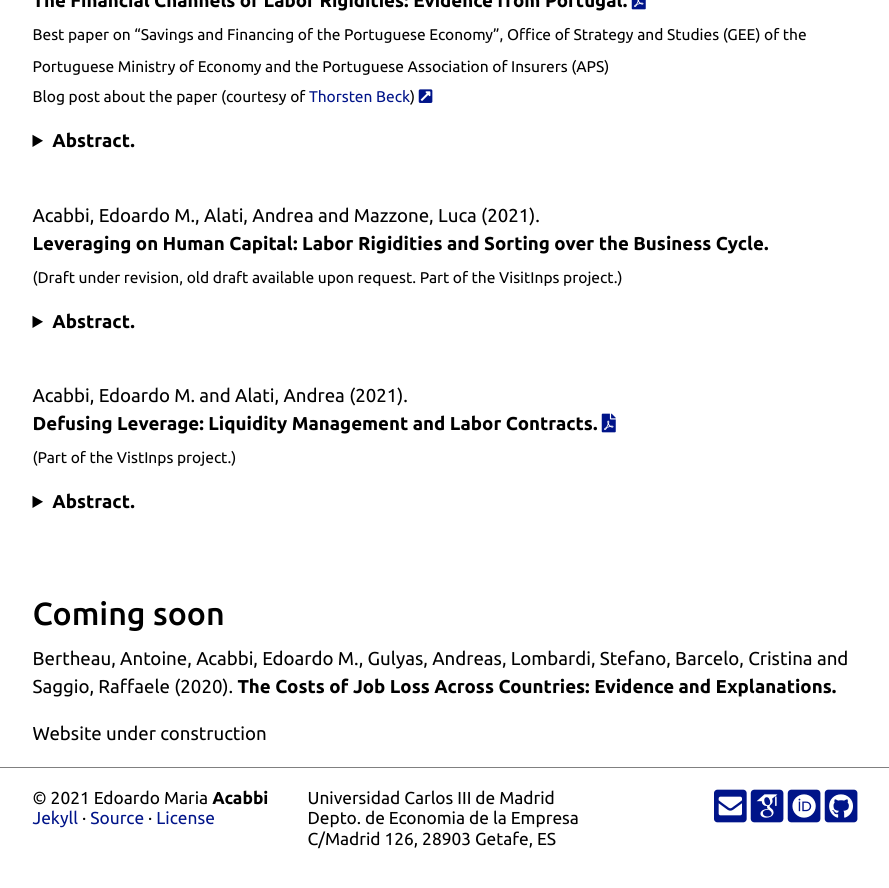
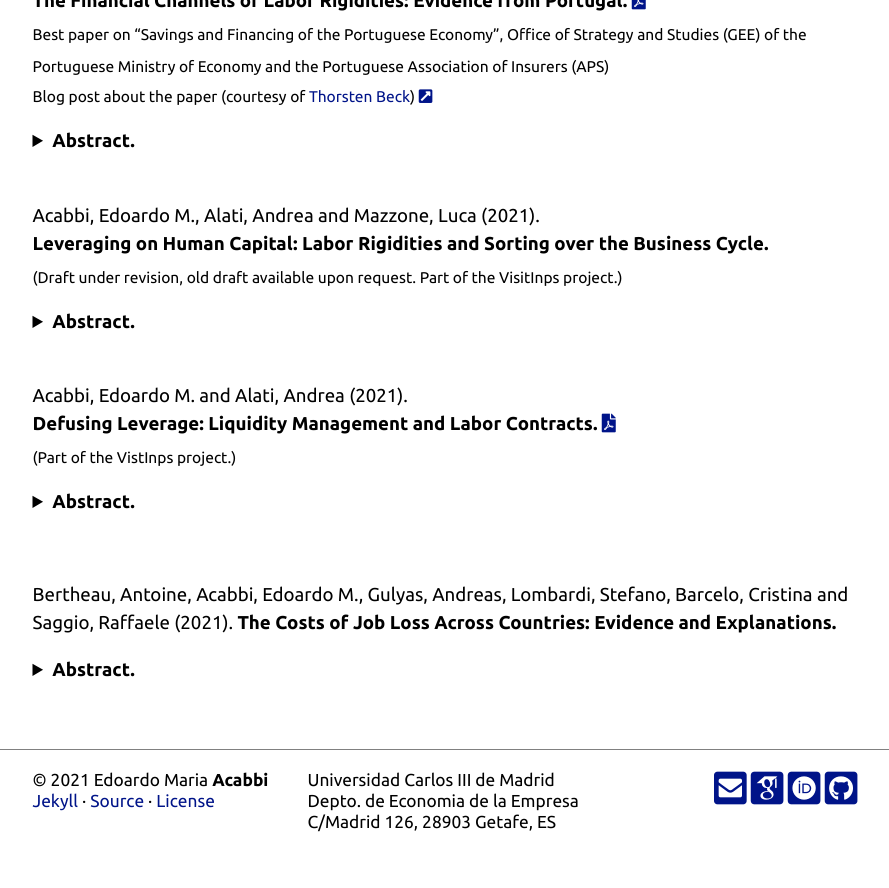
Before and after one commit to eacabbi/eacabbi.github.io, a Jekyll site: the page built from index.md, in a window 1280 px wide and 900 px high, scrolled down 920 px. Shown: the top 888 px of the window, without its empty margins (195-1084 px from the left). Built offline with Jekyll 4.4.1, drawn with Linux system fonts in a browser that asks for light colours; some web fonts are replaced; some of the changed text lies outside the part shown.

Commit message:
Added new paper

```diff
--- a/index.md
+++ b/index.md
@@ -48,11 +48,14 @@ Rigidities in firms' payroll structures are likely to increase the transmission
 
 </details>
 <br>
-## Coming soon
 
-Bertheau, Antoine, Acabbi, Edoardo M., Gulyas, Andreas, Lombardi, Stefano, Barcelo, Cristina and Saggio, Raffaele (2020). **The Costs of Job Loss Across Countries: Evidence and Explanations.**
+Bertheau, Antoine, Acabbi, Edoardo M., Gulyas, Andreas, Lombardi, Stefano, Barcelo, Cristina and Saggio, Raffaele (2021). **The Costs of Job Loss Across Countries: Evidence and Explanations.**
 
+<details>
+<summary><b> Abstract. </b></summary>
 
+This paper documents the consequences of job displacement across seven European countries. The analysis builds on a harmonized European matched employer-employee dataset that combines high-quality administrative registers from France, Austria, Denmark, Sweden, Spain, Italy, and Portugal spanning three decades (1990s-2010s). Event study estimates show that the earnings losses following a displacement event are vastly different across Europe. Workers in Denmark and Sweden suffer the lowest earnings losses (between 20\% and 13\% from the pre-displacement level), while workers in Italy, Spain and Portugal suffer the highest losses (up to 50\%). We next investigate the role of
+changes in employer characteristics in explaining these vast cross-country differences. We find that moving from a high-paying to a lower paying employer explains a surprisingly similar share of the earnings losses across all European countries (between 50\% and 70\%).
 
-
-Website under construction
+</details>
+<br>
```
